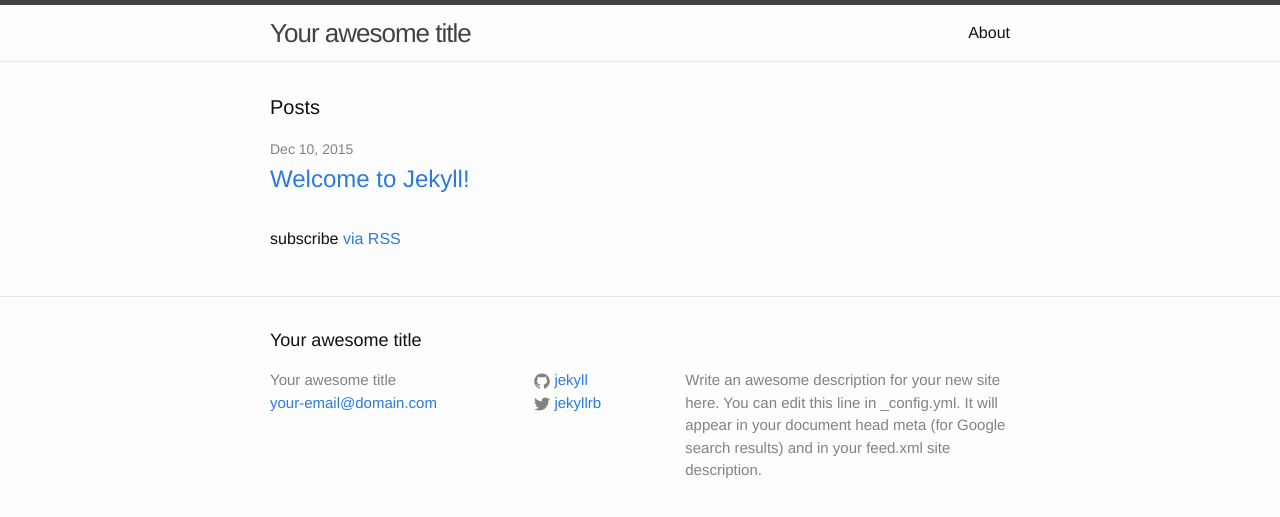
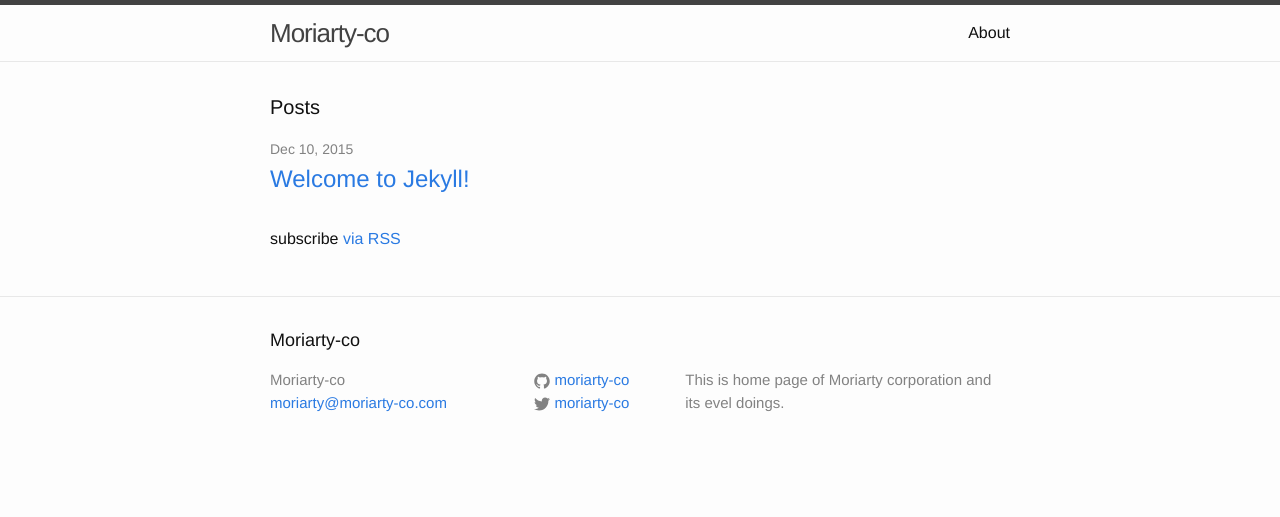
Before and after one commit to moriarty-co/moriarty-co.github.io, a Jekyll site: the page built from index.html, in a window 1280 px wide. Shown: the top 517 px of the page. Built offline with Jekyll 4.4.1, drawn with Linux system fonts in a browser that asks for light colours.

Commit message:
Add config

```diff
--- a/_config.yml
+++ b/_config.yml
@@ -6,16 +6,14 @@
 # 'jekyll serve'. If you change this file, please restart the server process.
 
 # Site settings
-title: Your awesome title
-email: your-email@domain.com
+title: Moriarty-co
+email: moriarty@moriarty-co.com
 description: > # this means to ignore newlines until "baseurl:"
-  Write an awesome description for your new site here. You can edit this
-  line in _config.yml. It will appear in your document head meta (for
-  Google search results) and in your feed.xml site description.
+  This is home page of Moriarty corporation and its evel doings.
 baseurl: "" # the subpath of your site, e.g. /blog
-url: "http://yourdomain.com" # the base hostname & protocol for your site
-twitter_username: jekyllrb
-github_username:  jekyll
+url: "http://moriarty-co.com" # the base hostname & protocol for your site
+twitter_username: moriarty-co
+github_username:  moriarty-co
 
 # Build settings
 markdown: kramdown
```
